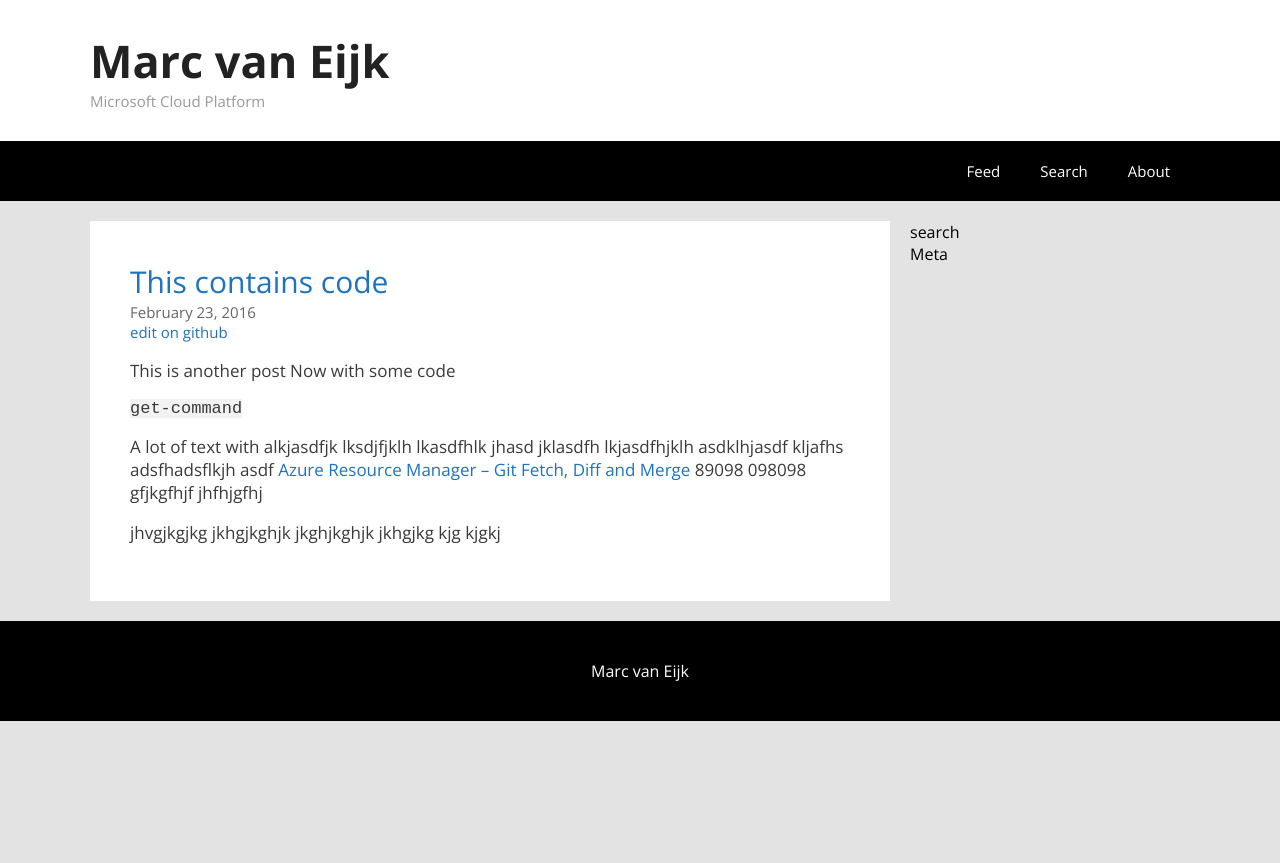
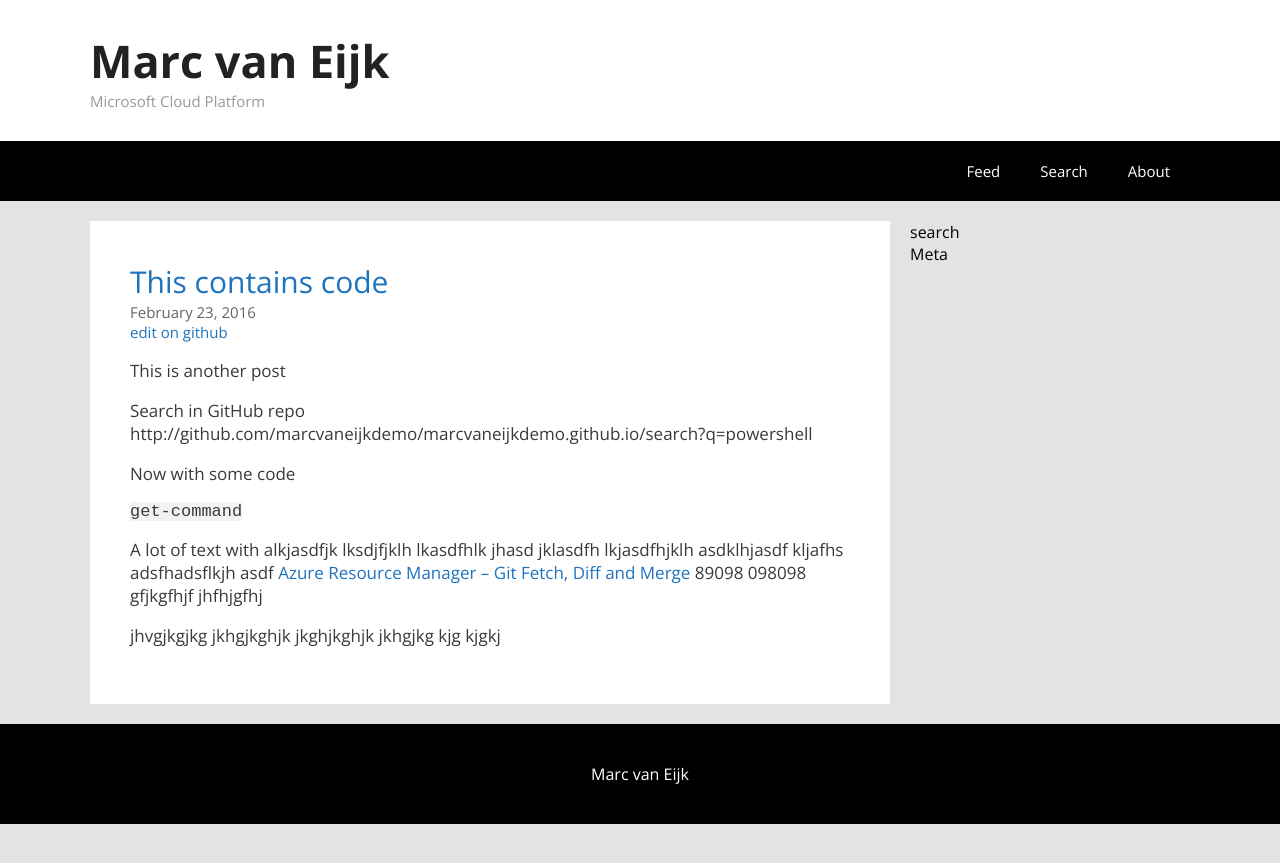
Before and after one commit to marcvaneijkdemo/marcvaneijkdemo.github.io, a Jekyll site: the page built from _posts/2016-02-23-test-blog.md, in a window 1280 px wide. Shown: the top 863 px of the page. Built offline with Jekyll 4.4.1, drawn with Linux system fonts in a browser that asks for light colours.

Commit message:
Update 2016-02-23-test-blog.md

````diff
--- a/_posts/2016-02-23-test-blog.md
+++ b/_posts/2016-02-23-test-blog.md
@@ -4,6 +4,9 @@ title: This contains code
 date: 2016-02-23
 ---
 This is another post
+
+Search in GitHub repo http://github.com/marcvaneijkdemo/marcvaneijkdemo.github.io/search?q=powershell
+
 Now with some code
 ``` PowerShell
 get-command
````
